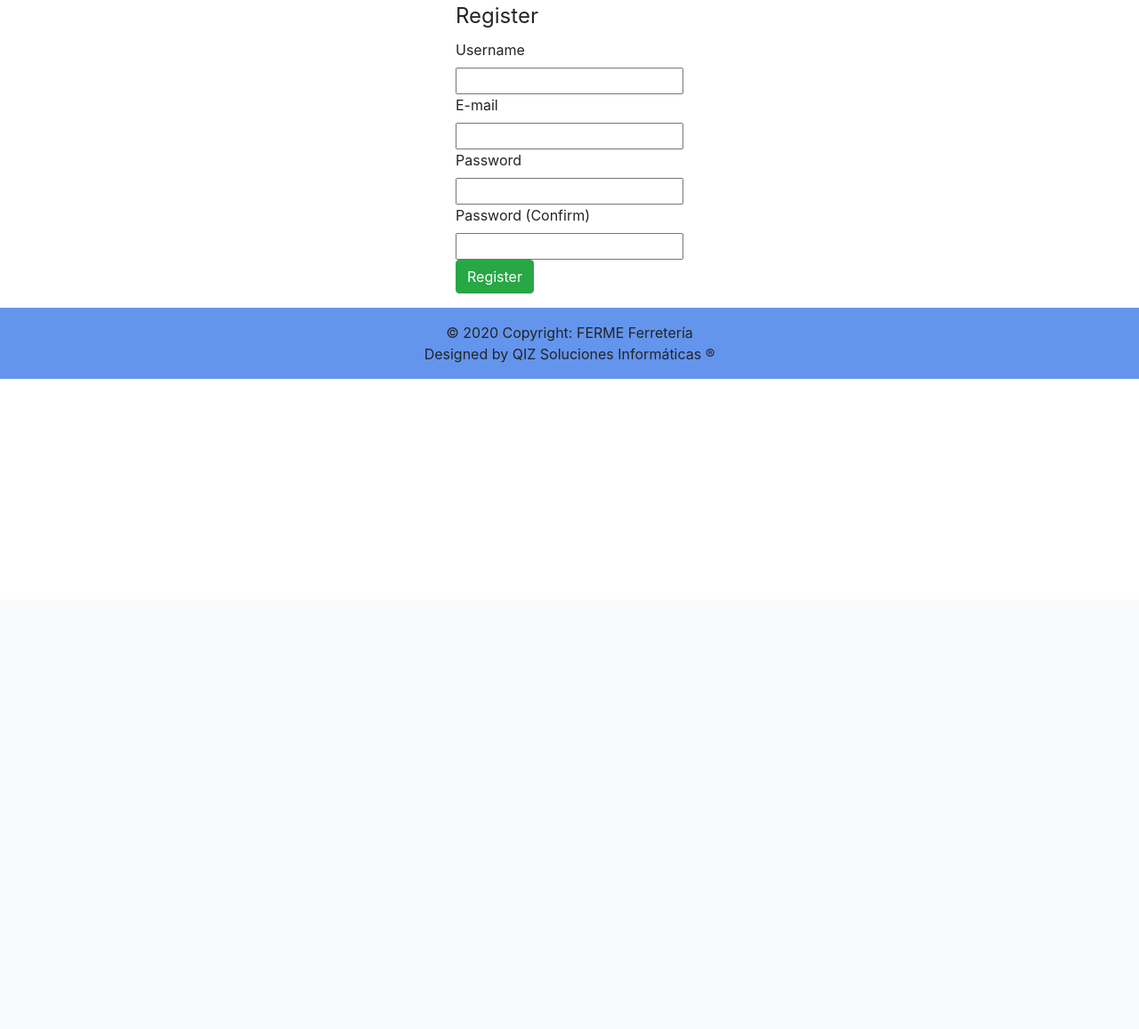
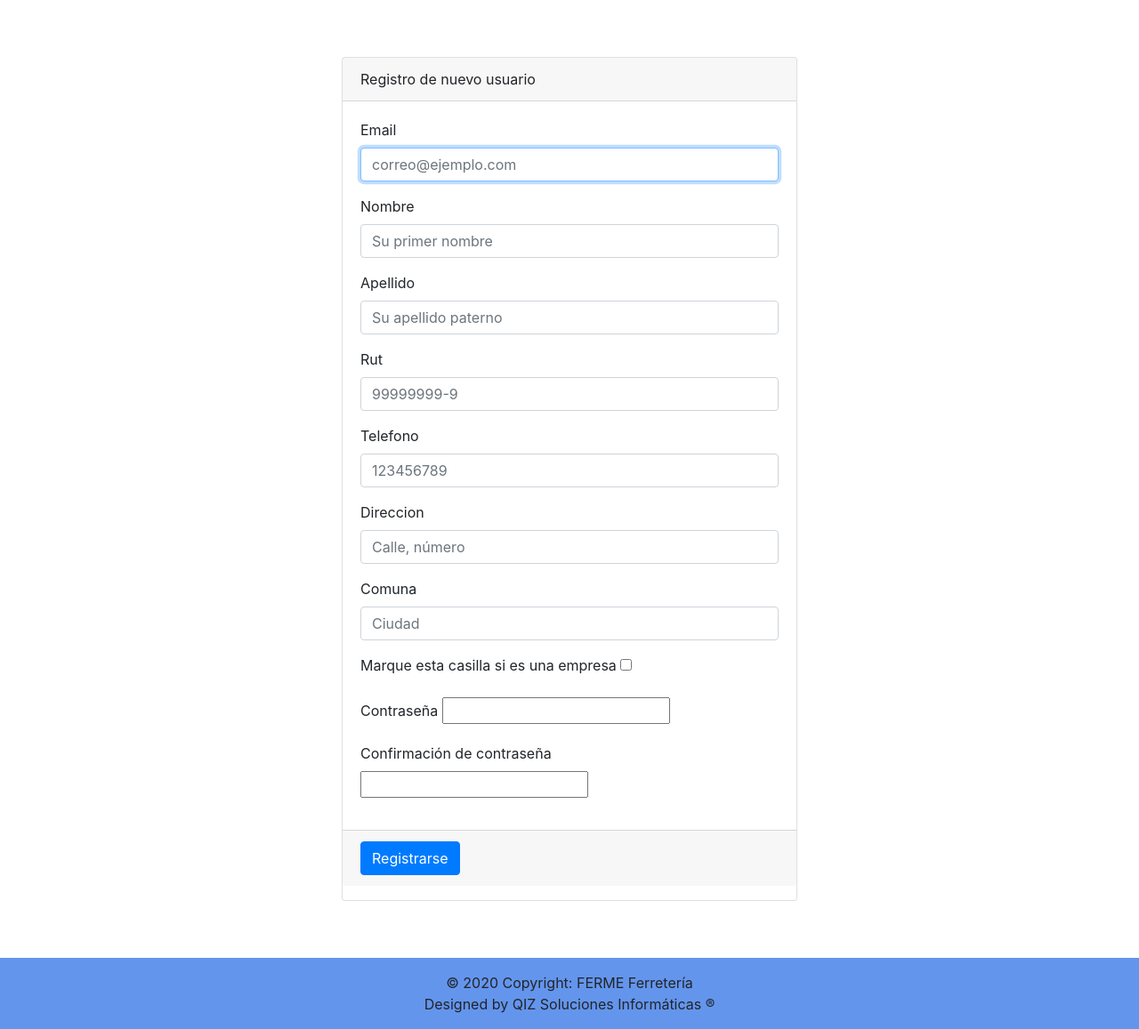
Before and after one commit to TitoOlivares/ferreteria-ferme, a Django app: page /register/ in a window 1280 px wide. Shown: the part 126-1283 px from the top of the page at 89% size. Before the commit the page ends 552 px from the top, so only its background shows below. Run offline with Django 3.2, Linux system fonts and the light colour scheme; some libraries are stand-ins or nearby versions.

Commit message:
user register

```diff
--- /dev/null
+++ b/core/forms.py
@@ -0,0 +1,60 @@
+from django import forms
+from django.forms import *
+from django.contrib.auth.forms import UserCreationForm
+
+from core.models import Usuario
+
+
+class CustomUserForm(UserCreationForm):
+
+    class Meta:
+        model = Usuario
+        fields = ['email', 'nombre', 'apellido', 'rut', 'telefono', 'direccion', 'comuna', 'esempresa']
+        labels = {
+            'Email', 'Nombre', 'Apellido', 'Rut', 'Telefono', 'Direccion', 'Comuna', 'Marque esta casilla si es una empresa'
+        }
+        widgets = {
+            'email': EmailInput(
+                attrs={
+                    'class': 'form-control',
+                    'placeholder': 'correo@ejemplo.com'
+                }
+            ),
+            'nombre': TextInput(
+                attrs={
+                    'class': 'form-control',
+                    'placeholder': 'Su primer nombre'
+                }
+            ),
+            'apellido': TextInput(
+                attrs={
+                    'class': 'form-control',
+                    'placeholder': 'Su apellido paterno'
+                }
+            ),
+            'rut': TextInput(
+                attrs={
+                    'class': 'form-control',
+                    'placeholder': '99999999-9'
+                }
+            ),
+            'telefono': NumberInput(
+                attrs={
+                    'class': 'form-control',
+                    'placeholder': '123456789',
+                    'type': '-moz-appearance:textfield'
+                }
+            ),
+            'direccion': TextInput(
+                attrs={
+                    'class': 'form-control',
+                    'placeholder': 'Calle, número'
+                }
+            ),
+            'comuna': TextInput(
+                attrs={
+                    'class': 'form-control',
+                    'placeholder': 'Ciudad'
+                }
+            ),
+        }
--- a/core/models.py
+++ b/core/models.py
@@ -281,16 +281,16 @@ class MyAccountManager(BaseUserManager):
 
 class Usuario(AbstractBaseUser):
     id_usuario = models.AutoField(primary_key=True)
-    password = models.CharField(max_length=500)
-    rut = models.CharField(unique=True, max_length=10)
-    nombre = models.CharField(max_length=50)
-    apellido = models.CharField(max_length=50)
-    email = models.CharField(unique=True, max_length=150)
-    telefono = models.FloatField()
-    direccion = models.CharField(max_length=100)
-    comuna = models.CharField(max_length=30)
+    password = models.CharField(max_length=500, verbose_name='Contraseña')
+    rut = models.CharField(unique=True, max_length=10, verbose_name='Rut')
+    nombre = models.CharField(max_length=50, verbose_name='Nombre')
+    apellido = models.CharField(max_length=50, verbose_name='Apellido')
+    email = models.CharField(unique=True, max_length=150, verbose_name='Email')
+    telefono = models.FloatField(max_length=9, verbose_name='Telefono')
+    direccion = models.CharField(max_length=100, verbose_name='Direccion')
+    comuna = models.CharField(max_length=30, verbose_name='Comuna')
     cargo = models.CharField(max_length=50, blank=True, null=True)
-    esempresa = models.BooleanField(default=False)
+    esempresa = models.BooleanField(default=False, verbose_name='Marque esta casilla si es una empresa')
     is_admin = models.BooleanField(default=False)
     is_active = models.BooleanField(default=True)
     is_staff = models.BooleanField(default=False)
--- a/core/templates/core/register.html
+++ b/core/templates/core/register.html
@@ -8,49 +8,26 @@
 
 
 {% block content %}
-    <form class="form-horizontal" action='' method="POST">
-        <fieldset>
-            <div id="legend">
-                <legend class="">Register</legend>
+    <div class="card">
+        <form action='.' method="POST">
+            <div class="card-header">Registro de nuevo usuario</div>
+            <div class="card-body">
+                {% csrf_token %}
+                {% for field in form.visible_fields %}
+
+                    <div class="form-group">
+                        <label for="email">{{ field.label }}</label>
+                        {{ field }}
+                    </div>
+                {% endfor %}
             </div>
-            <div class="control-group">
-                <!-- Username -->
-                <label class="control-label"  for="username">Username</label>
-                <div class="controls">
-                    <input type="text" id="username" name="username" placeholder="" class="input-xlarge">
-                </div>
+            <div class="card-footer">
+                <button type="submit" class="btn btn-primary btn-flat">
+                    Registrarse
+                </button>
             </div>
+        </form>
+    </div>
 
-            <div class="control-group">
-                <!-- E-mail -->
-                <label class="control-label" for="email">E-mail</label>
-                <div class="controls">
-                    <input type="text" id="email" name="email" placeholder="" class="input-xlarge">
-                </div>
-            </div>
 
-            <div class="control-group">
-                <!-- Password-->
-                <label class="control-label" for="password">Password</label>
-                <div class="controls">
-                    <input type="password" id="password" name="password" placeholder="" class="input-xlarge">
-                </div>
-            </div>
-
-            <div class="control-group">
-                <!-- Password -->
-                <label class="control-label"  for="password_confirm">Password (Confirm)</label>
-                <div class="controls">
-                    <input type="password" id="password_confirm" name="password_confirm" placeholder="" class="input-xlarge">
-                </div>
-            </div>
-
-            <div class="control-group">
-                <!-- Button -->
-                <div class="controls">
-                    <button class="btn btn-success">Register</button>
-                </div>
-            </div>
-        </fieldset>
-    </form>
 {% endblock %}
--- a/core/urls.py
+++ b/core/urls.py
@@ -1,8 +1,8 @@
 from django.urls import path
-from .views import home, login, register
+from .views import home, login, Register
 
 urlpatterns = [
     path('', home, name="home"),
     path('login/', login, name="login"),
-    path('register/', register, name="register")
+    path('register/', Register.as_view(), name="register")
 ]
--- a/core/views.py
+++ b/core/views.py
@@ -1,5 +1,9 @@
 from django.shortcuts import render
-from .models import Producto, CatProducto
+from django.urls import reverse_lazy
+from django.views.generic import CreateView
+
+from .forms import CustomUserForm
+from .models import Producto, CatProducto, Usuario
 
 
 # Create your views here.
@@ -18,5 +22,8 @@ def login(request):
     return render(request, 'core/login.html')
 
 
-def register(request):
-    return render(request, 'core/register.html')
+class Register(CreateView):
+    model = Usuario
+    form_class = CustomUserForm
+    template_name = 'core/register.html'
+    success_url = reverse_lazy('home')
```
